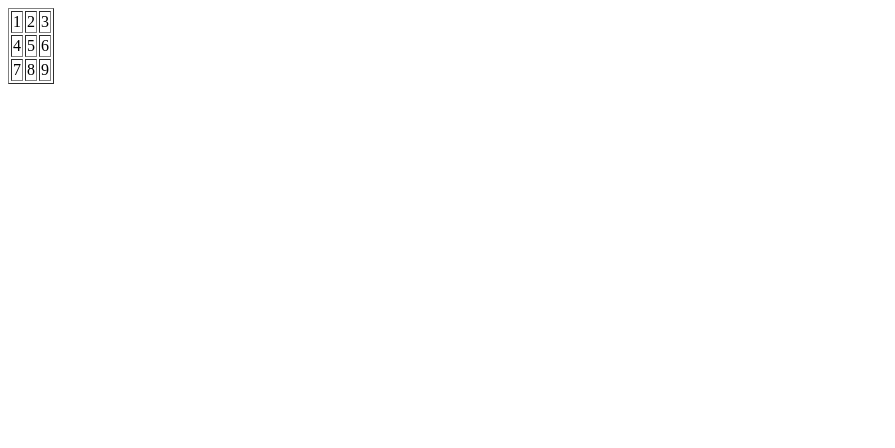
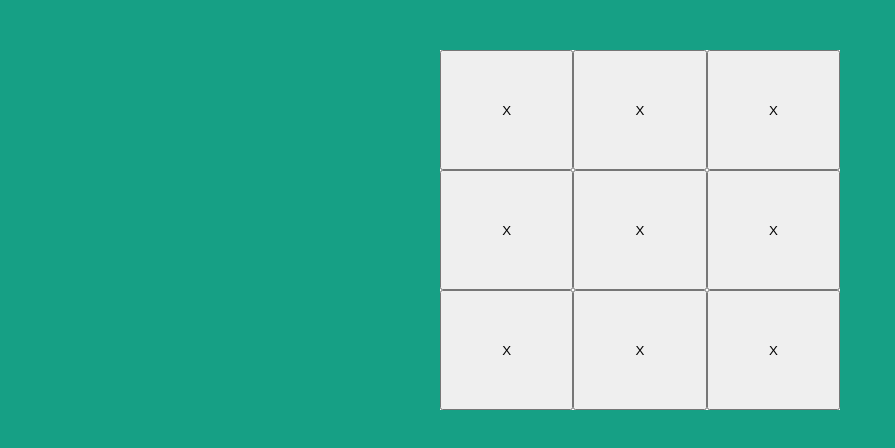
Before and after one commit to meroshan/tic-tac-toe, a plain HTML site: page index.html in a window 1280 px wide. Shown: the whole page, without its empty margins (0-895 px from the left). Drawn offline with Linux system fonts and the light colour scheme.

Commit message:
updated layout

```diff
--- a/index.html
+++ b/index.html
@@ -2,24 +2,25 @@
     <head>
         <meta charset="utf-8">
         <title>Tic Tac Toe</title>
+        <link rel="stylesheet" href="resources/app.css" />
     </head>
     <body>
         <div class="container">
-            <table border="1">
+            <table border="0" cellspacing="0">
                 <tr>
-                    <td>1</td>
-                    <td>2</td>
-                    <td>3</td>
+                    <td><button onclick="">X</button></td>
+                    <td><button onclick="">X</button></td>
+                    <td><button onclick="">X</button></td>
                 </tr>
                 <tr>
-                    <td>4</td>
-                    <td>5</td>
-                    <td>6</td>
+                    <td><button onclick="">X</button></td>
+                    <td><button onclick="">X</button></td>
+                    <td><button onclick="">X</button></td>
                 </tr>
                 <tr>
-                    <td>7</td>
-                    <td>8</td>
-                    <td>9</td>
+                    <td><button onclick="">X</button></td>
+                    <td><button onclick="">X</button></td>
+                    <td><button onclick="">X</button></td>
                 </tr>
             </table>
         </div>
--- a/resources/app.css
+++ b/resources/app.css
@@ -0,0 +1,25 @@
+* {
+    margin: 0px;
+    padding: 0px;
+}
+
+body {
+    background-color: #16a085;
+}
+
+.container {
+    width: 400px;
+    height: 360px;
+    margin: 50px auto;
+    background-color: white;
+}
+
+table {
+    width: 100%;
+    height: 100%;
+}
+
+button {
+    width:100%;
+    height: 100%;
+}
```
